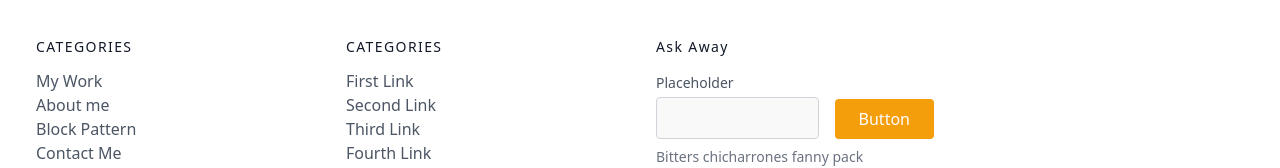
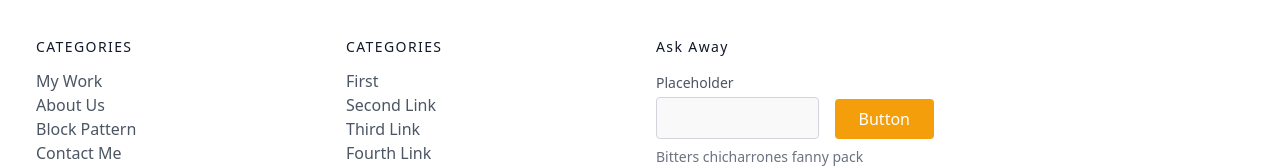
Before and after one commit to jyoti-wp/next-js-app, a Next.js app: page / in a window 1280 px wide. Shown: the part 163-331 px from the top of the page. Built offline with nearby package versions, Linux system fonts and the light colour scheme.

Commit message:
home section update

```diff
--- a/src/components/footer/footer.js
+++ b/src/components/footer/footer.js
@@ -12,7 +12,7 @@
                         <a className="text-gray-600 hover:text-gray-800">My Work</a>
                     </li>
                     <li>
-                        <a className="text-gray-600 hover:text-gray-800">About me</a>
+                        <a className="text-gray-600 hover:text-gray-800">About Us</a>
                     </li>
                     <li>
                         <a className="text-gray-600 hover:text-gray-800">Block Pattern</a>
@@ -26,7 +26,7 @@
                     <h2 className="title-font font-medium text-gray-900 tracking-widest text-sm mb-3">CATEGORIES</h2>
                     <nav className="list-none mb-10">
                     <li>
-                        <a className="text-gray-600 hover:text-gray-800">First Link</a>
+                        <a className="text-gray-600 hover:text-gray-800">First</a>
                     </li>
                     <li>
                         <a className="text-gray-600 hover:text-gray-800">Second Link</a>
```
